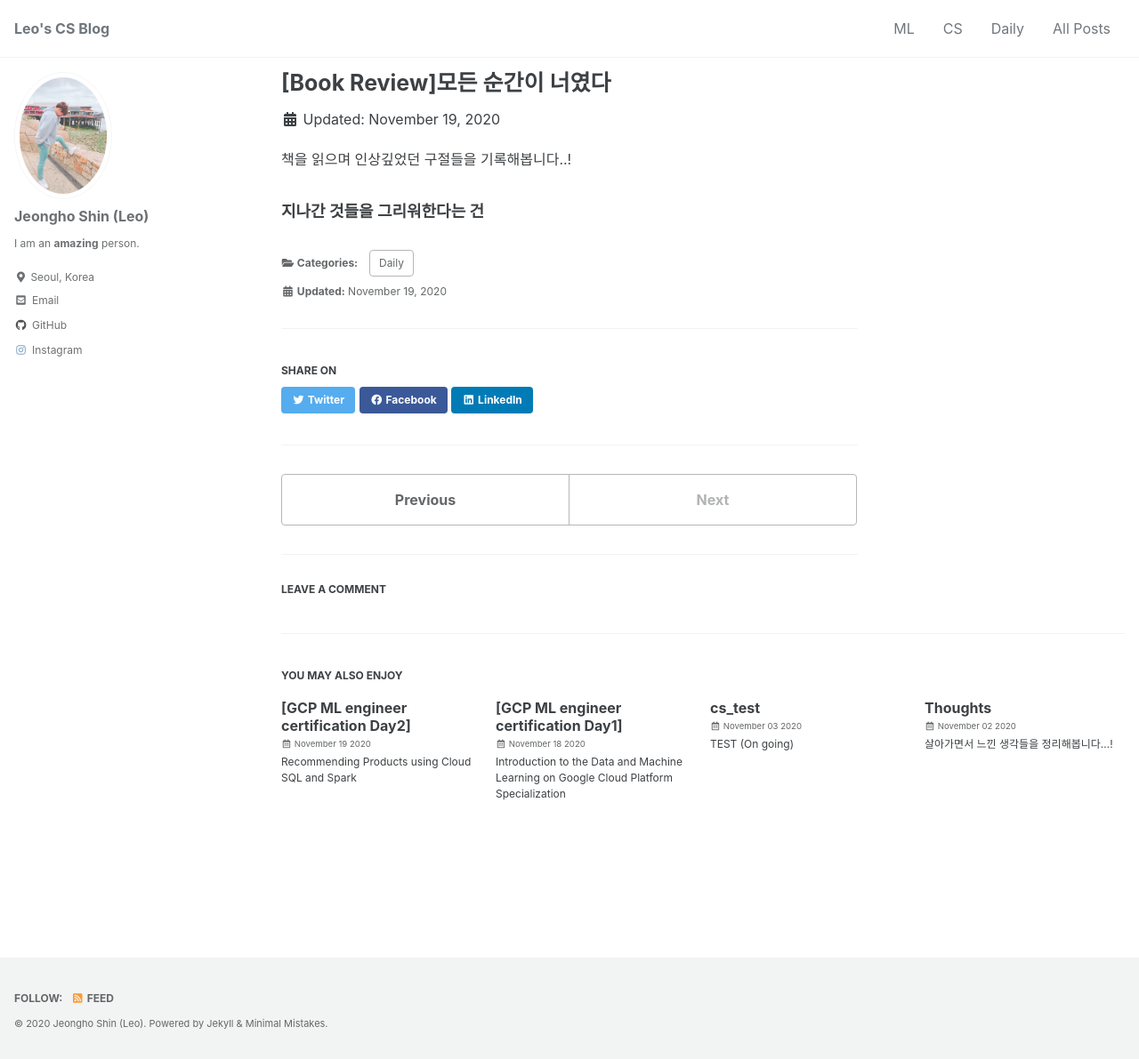
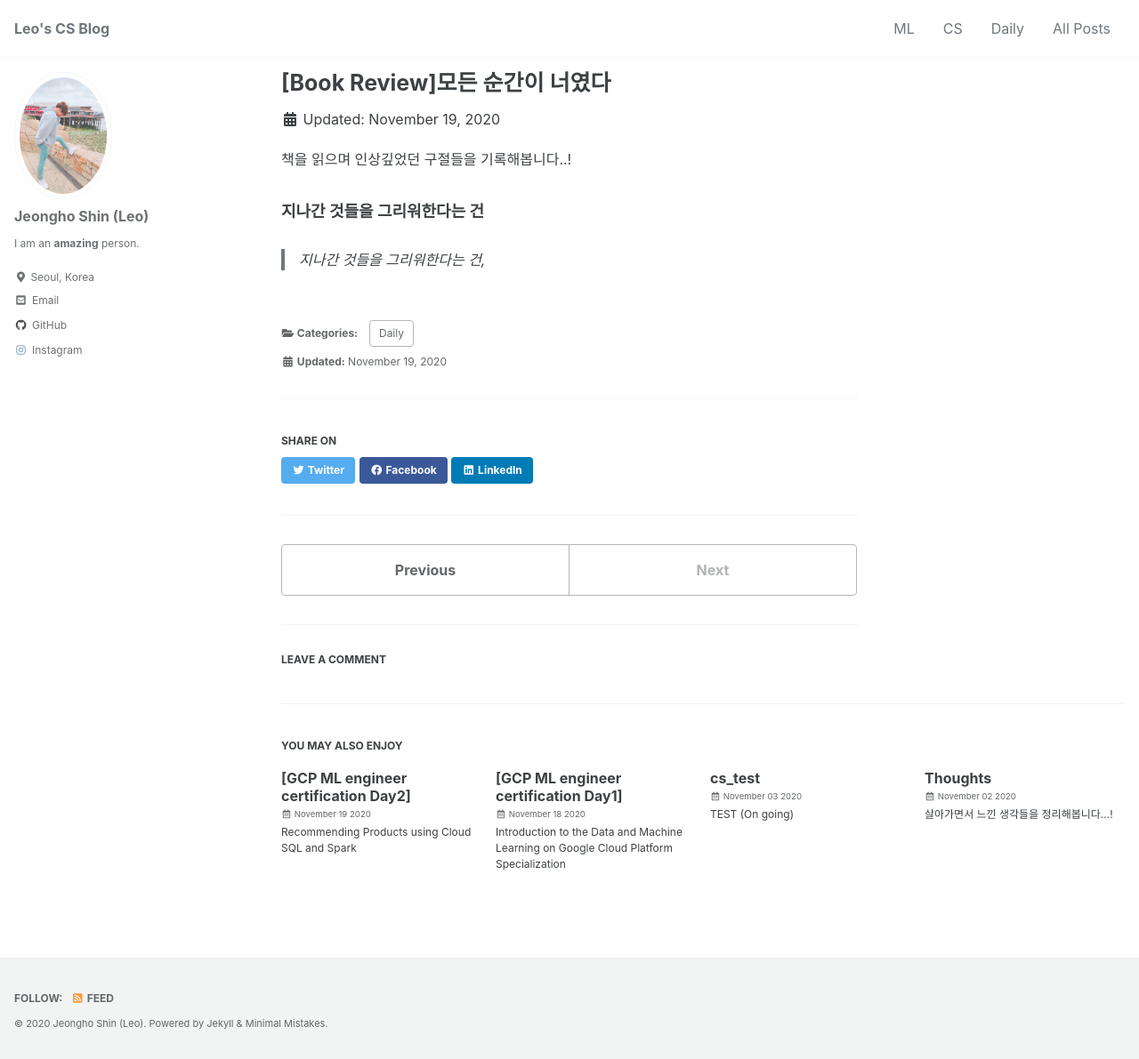
Before and after one commit to mlleo/mlleo.github.io, a Jekyll site: the page built from _posts/2020-11-19-book_review_1.md, in a window 1280 px wide and 1191 px high. Shown: the whole window at 89% size. Built offline with Jekyll 4.4.1, drawn with Linux system fonts in a browser that asks for light colours; cached includes are drawn as plain includes; comment, search, counter and statistics services are not loaded.

Commit message:
Update 2020-11-19-book_review_1.md

```diff
--- a/_posts/2020-11-19-book_review_1.md
+++ b/_posts/2020-11-19-book_review_1.md
@@ -10,3 +10,4 @@ use_math: true # MathJax On
 책을 읽으며 인상깊었던 구절들을 기록해봅니다..!
 
 ### 지나간 것들을 그리워한다는 건
+> 지나간 것들을 그리워한다는 건,
```
